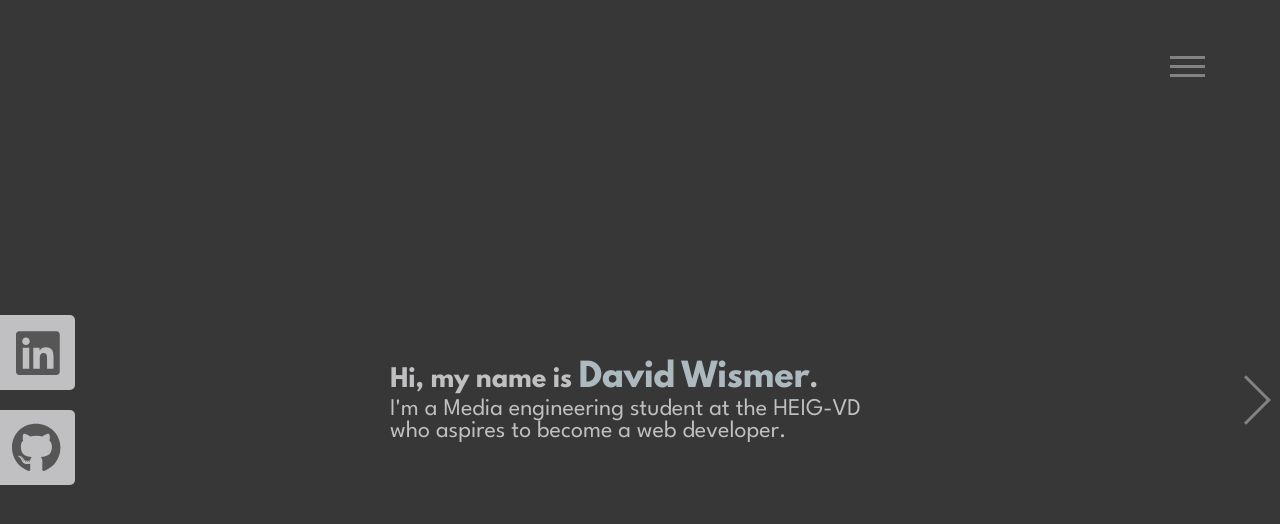
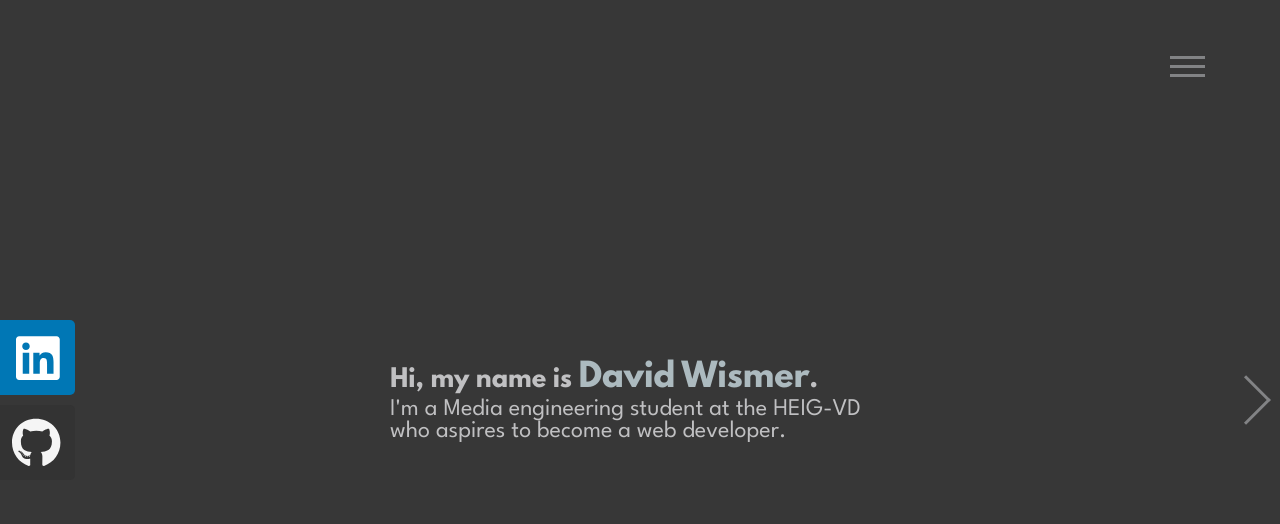
Before and after one commit to davidwismer/portfolio-david-wismer, a Vue app: page / in a window 1280 px wide. Shown: the top 524 px of the page. Built offline with nearby package versions, Linux system fonts and the light colour scheme.

Commit message:
Changed logo colors for links on about page

```diff
--- a/src/AppAbout.vue
+++ b/src/AppAbout.vue
@@ -60,7 +60,7 @@ section {
     transform: translate(0, -50%);
     display: flex;
     flex-direction: column;
-    gap: 20px;
+    gap: 10px;
 }
 
 svg {
@@ -85,6 +85,16 @@ a {
     color: #565656;
     background-color: #C0C0C2;
     transition: 0.4s;
+}
+
+.linkedin {
+    background-color: #0077B5;
+    color: white;
+}
+
+.github {
+    background-color: #333;
+    color: #f5f5f5;
 }
 
 @media screen and (min-width: 450px) {
@@ -123,7 +133,8 @@ a {
         border-radius: 5px 5px 0 0;
     }
 }
-@media screen and (max-width: 700px){
+
+@media screen and (max-width: 700px) {
     .presentation {
         width: 300px;
     }
--- a/src/components/CategoryButton.vue
+++ b/src/components/CategoryButton.vue
@@ -18,7 +18,6 @@ const emit = defineEmits([
     border: 1px solid #ACBABF;
     background-color: #373737;
     border-radius: 5px;
-    box-shadow: 3px 3px #303030;
     cursor: pointer;
 }
 
--- a/src/components/ProjectDetails.vue
+++ b/src/components/ProjectDetails.vue
@@ -297,12 +297,12 @@ svg {
 
     .prevPic {
         height: 50%;
-        width: 30px;
+        width: 50px;
     }
 
     .nextPic {
         height: 50%;
-        width: 30px;
+        width: 50px;
     }
 
     .website {
```
